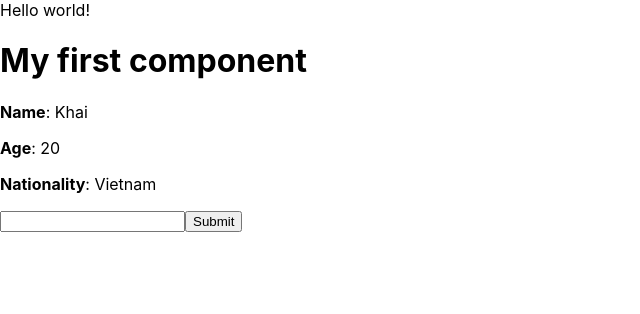
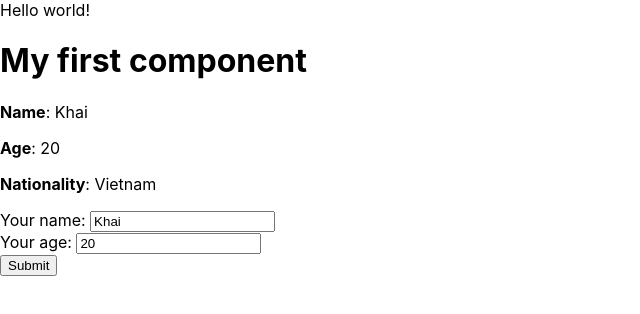
Before and after one commit to Mkhai205/react-hook, a React (Create React App) app: page / in a window 1280 px wide. Shown: the top 314 px of the page, without its empty margins (0-640 px from the left). Built offline with nearby package versions, Linux system fonts and the light colour scheme.

Commit message:
nested component

```diff
--- a/src/components/MyComponent.js
+++ b/src/components/MyComponent.js
@@ -1,58 +1,16 @@
 import React from 'react';
+import UserInfor from './UserInfor';
 
 class MyComponent extends React.Component {
 
-    state = {
-        name: 'Khai',
-        age: 20,
-        nationality: 'Vietnam'
-    }
 
-    handleClick(event) {
-        // console.log('Button clicked !');
-        console.log(event);
-        console.log('My name is: ' + this.state.name);
-        console.log('My age is: ' + this.state.age);
-
-        // marge state => update state (react class)
-        this.setState({
-            name: 'Khai Nguyen',
-            age: Math.floor(Math.random() * 100),
-        });
-
-    }
-
-    handleOnMouseOver(event) {
-        console.log('Mouse over !');
-        console.log(event.pageX);
-
-    }
-
-    handleOnchangeInput(event) {
-        this.setState({
-            name: event.target.value
-        });
-    }
-
-    handleOnSubmit(event) {
-        event.preventDefault();
-        // alert('Form submitted !');
-        console.log(this.state);
-
-    }
 
     // JSX
     render() {
         return (
             <div>
                 <h1>My first component</h1>
-                <p><b>Name</b>: {this.state.name}</p>
-                <p><b>Age</b>: {this.state.age}</p>
-                <p><b>Nationality</b>: {this.state.nationality}</p>
-                <form onSubmit={(event) => {this.handleOnSubmit(event)}}>
-                    <input type="text" onChange={(event) => {this.handleOnchangeInput(event)}} />
-                    <button>Submit</button>
-                </form>
+                <UserInfor />
             </div>
         );
     }
--- /dev/null
+++ b/src/components/UserInfor.js
@@ -0,0 +1,76 @@
+import React from 'react';
+
+class UserInfor extends React.Component {
+    state = {
+        name: 'Khai',
+        age: 20,
+        nationality: 'Vietnam'
+    }
+
+    handleClick(event) {
+        // console.log('Button clicked !');
+        console.log(event);
+        console.log('My name is: ' + this.state.name);
+        console.log('My age is: ' + this.state.age);
+
+        // marge state => update state (react class)
+        this.setState({
+            name: 'Khai Nguyen',
+            age: Math.floor(Math.random() * 100),
+        });
+    }
+
+    handleOnMouseOver(event) {
+        console.log('Mouse over !');
+        console.log(event.pageX);
+
+    }
+
+    handleOnchangeInput(event) {
+        this.setState({
+            name: event.target.value
+        });
+    }
+
+    handleOnchangeAge(event) {
+        // bad code
+        // this.state.age = event.target.value;
+        this.setState({
+            age: event.target.value
+        });
+    }
+
+    handleOnSubmit(event) {
+        event.preventDefault();
+        // alert('Form submitted !');
+        console.log(this.state);
+    }
+    render() {
+        return (
+            <div>
+                <p><b>Name</b>: {this.state.name}</p>
+                <p><b>Age</b>: {this.state.age}</p>
+                <p><b>Nationality</b>: {this.state.nationality}</p>
+                <form onSubmit={(event) => { this.handleOnSubmit(event) }}>
+                    <label>Your name: </label>
+                    <input
+                        type="text"
+                        value={this.state.name}
+                        onChange={(event) => { this.handleOnchangeInput(event) }}
+                    />
+                    <br />
+                    <label>Your age: </label>
+                    <input
+                        type="text"
+                        value={this.state.age}
+                        onChange={(event) => { this.handleOnchangeAge(event) }}
+                    />
+                    <br />
+                    <button>Submit</button>
+                </form>
+            </div>
+        )
+    }
+}
+
+export default UserInfor;
```
